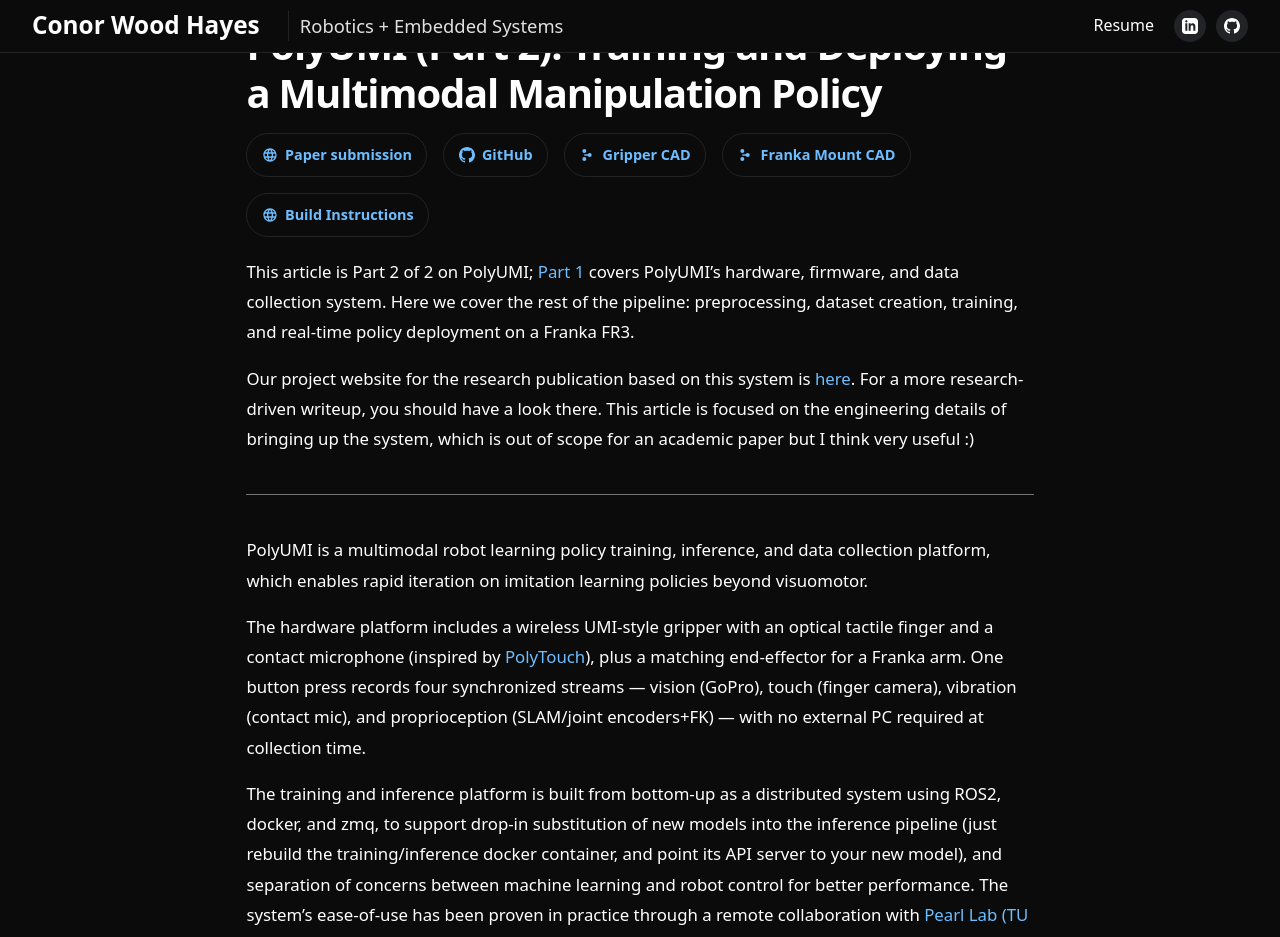
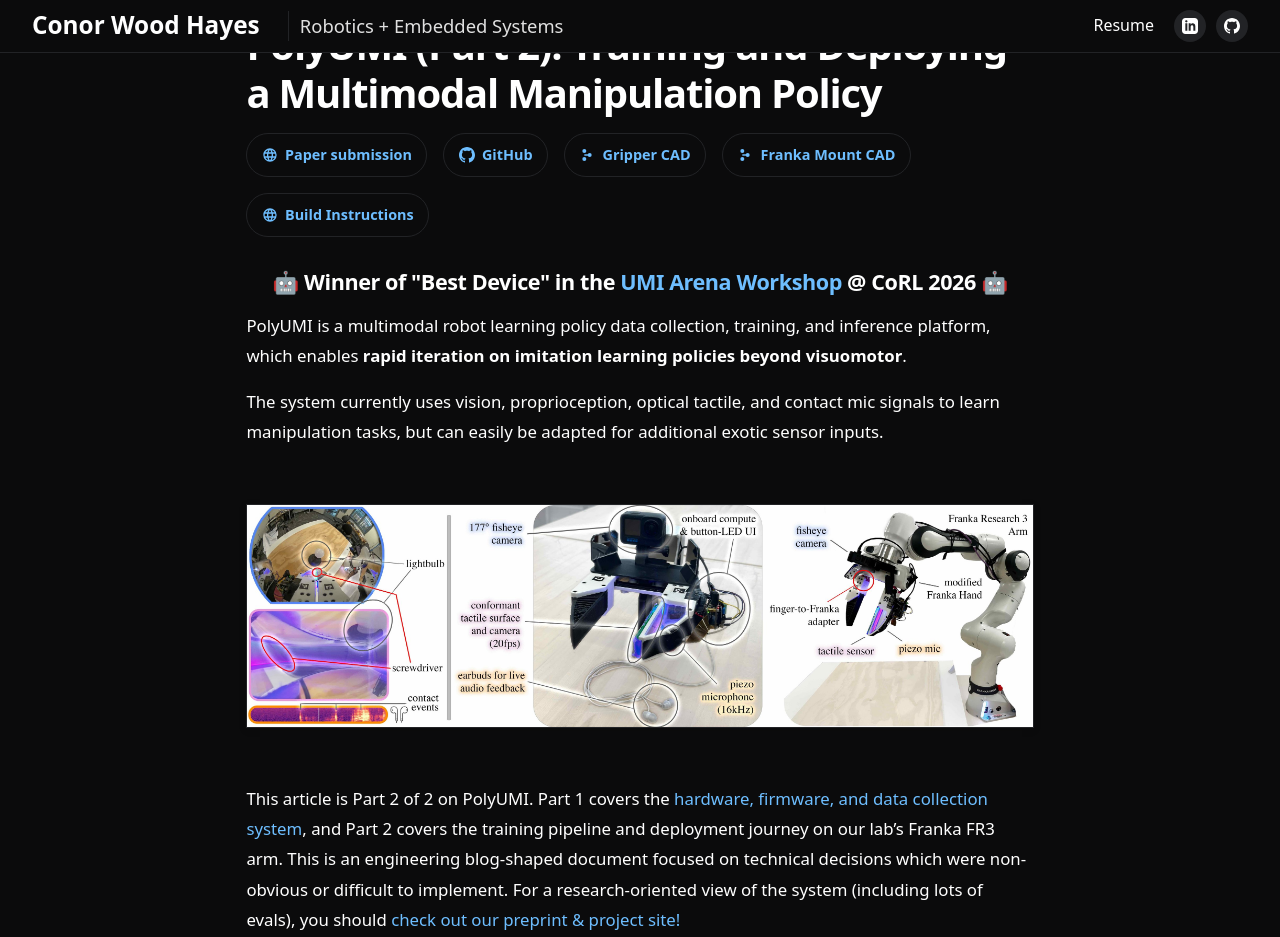
Before and after one commit to cwoodhayes/cwoodhayes.github.io, a Jekyll site: the page built from _projects/PolyUMI_final.md, in a window 1280 px wide and 1400 px high, scrolled down 627 px. Shown: the top 937 px of the window. Built offline with Jekyll 4.4.1, drawn with Linux system fonts in a browser that asks for light colours; some of the changed text lies outside the part shown.

Commit message:
improved polyumi portfolio intros

```diff
--- a/_projects/PolyUMI_final.md
+++ b/_projects/PolyUMI_final.md
@@ -21,16 +21,25 @@ mathjax: true
   {% include github-button.html url="https://docs.google.com/document/d/1T0v_7H8YAJjOud9QWYlQct29a78YKvELPIpKTzajFs0/edit?usp=sharing" label="Build Instructions" icon="web" %}
 </div>
 
+<h3 style="text-align: center;">🤖 Winner of "Best Device" in the <a href="https://umi-arena.github.io/">UMI Arena Workshop</a> @ CoRL 2026 🤖</h3>
 
-> This article is Part 2 of 2 on PolyUMI; [Part 1](/projects/polyumi/) covers PolyUMI's hardware, firmware, and data collection system. Here we cover the rest of the pipeline: preprocessing, dataset creation, training, and real-time policy deployment on a Franka FR3.
+PolyUMI is a multimodal robot learning policy data collection, training, and inference platform, which enables **rapid iteration on imitation learning policies beyond visuomotor**.
 
-> Our project website for the research publication based on this system is [here](https://polyumi-vista.github.io/). For a more research-driven writeup, you should have a look there. This article is focused on the engineering details of bringing up the system, which is out of scope for an academic paper but I think very useful :)
+The system currently uses vision, proprioception, optical tactile, and contact mic signals to learn manipulation tasks, but can easily be adapted for additional exotic sensor inputs.
+
+<figure class="project-figure">
+  <a href="#" class="lightbox-img"><img src="/assets/msr/polyumi/paper_figures/system.jpg" alt="PolyUMI software component diagram" /></a>
+</figure>
+
+> This article is Part 2 of 2 on PolyUMI. Part 1 covers the [hardware, firmware, and data collection system](/projects/polyumi/), and Part 2 covers the training pipeline and deployment journey on our lab's Franka FR3 arm. This is an engineering blog-shaped document focused on technical decisions which were non-obvious or difficult to implement. For a research-oriented view of the system (including lots of evals), you should [check out our preprint & project site!](https://polyumi-vista.github.io/)
 
 ---
 
-PolyUMI is a multimodal robot learning policy training, inference, and data collection platform, which enables rapid iteration on imitation learning policies beyond visuomotor.
+<figure class="project-figure">
+  <a href="#" class="lightbox-img"><img src="/assets/msr/polyumi/final/high_level_overview.png" alt="PolyUMI software component diagram" /></a>
+</figure>
 
-The hardware platform includes a wireless UMI-style gripper with an optical tactile finger and a contact microphone (inspired by [PolyTouch](https://polytouch.alanz.info/)), plus a matching end-effector for a Franka arm. One button press records four synchronized streams — vision (GoPro), touch (finger camera), vibration (contact mic), and proprioception (SLAM/joint encoders+FK) — with no external PC required at collection time.
+The hardware platform includes a wireless UMI-style gripper with a novel optical tactile finger and a contact microphone (inspired by [PolyTouch](https://polytouch.alanz.info/)), plus a matching end-effector for a Franka arm. One button press records four synchronized streams — vision (GoPro), touch (finger camera), vibration (contact mic), and proprioception (SLAM/joint encoders+FK) — with no external PC required at collection time.
 
 The training and inference platform is built from bottom-up as a distributed system using ROS2, docker, and zmq, to support drop-in substitution of new models into the inference pipeline (just rebuild the training/inference docker container, and point its API server to your new model), and separation of concerns between machine learning and robot control for better performance. The system's ease-of-use has been proven in practice through a remote collaboration with [Pearl Lab (TU Darmstadt)](https://pearl-lab.com/), in which we have trained and deployed models developed by them with only ~30 minutes of sit-down work.
 
```
Also changed, not shown: _projects/PolyUMI.md (+3 -0 lines), assets/msr/polyumi/paper_figures/hero.jpg (added), assets/msr/polyumi/paper_figures/system.jpg (added).
